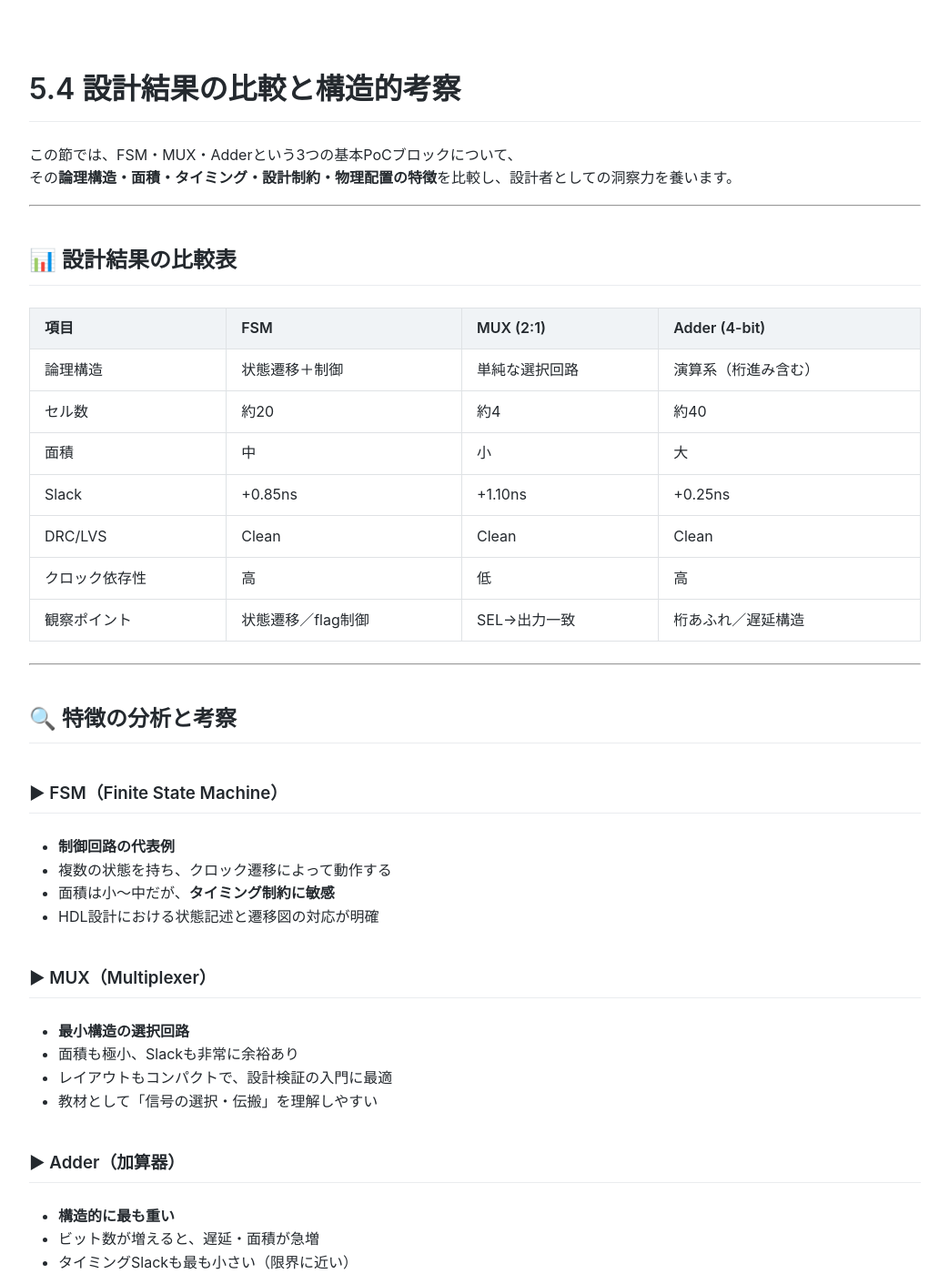
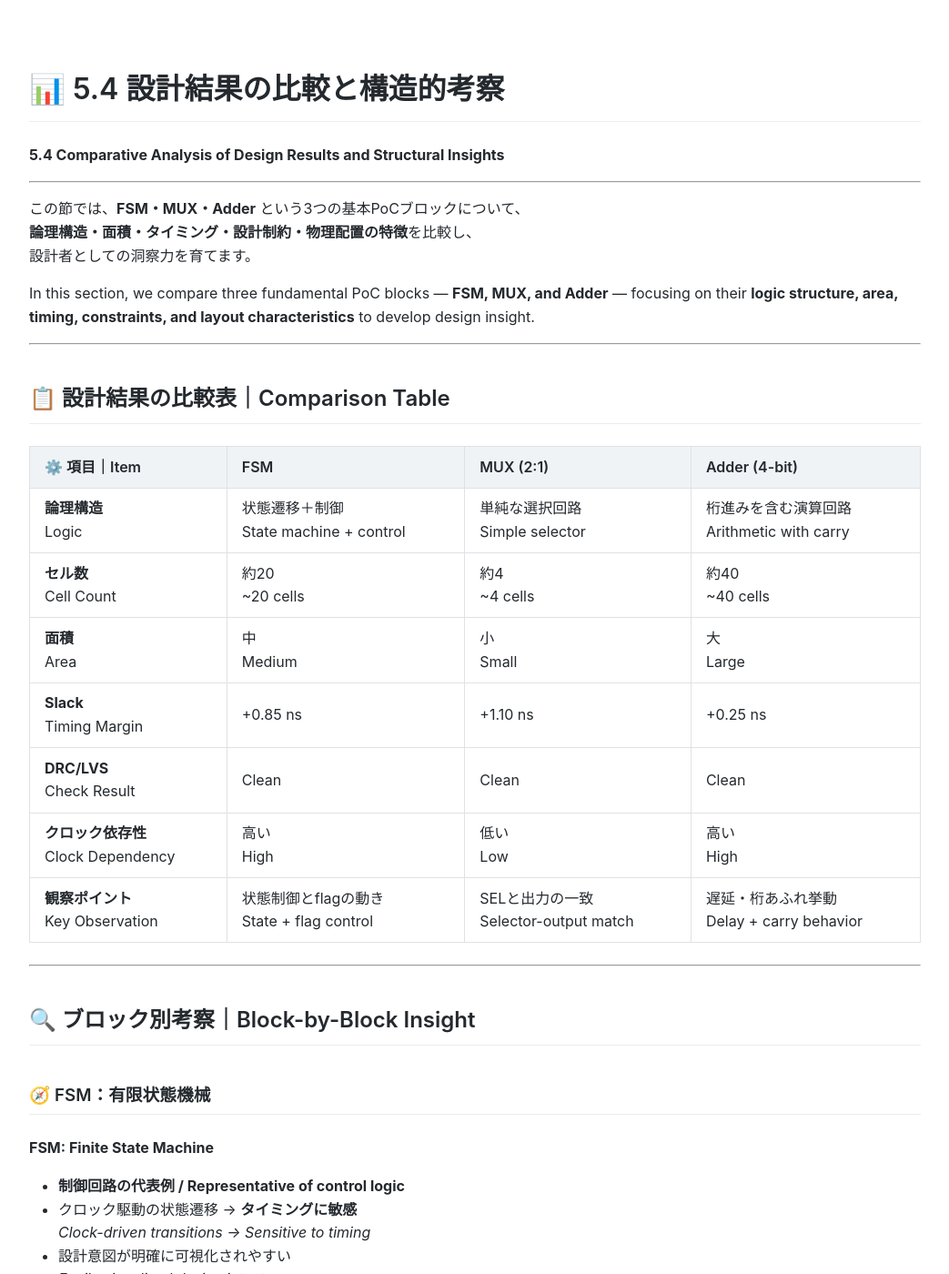
Before and after one commit to Samizo-AITL/Edusemi-v4x, a Jekyll site: the page built from e_chapter5_evaluation_and_report/5.4_comparison_summary.md, in a window 1280 px wide and 1400 px high. Shown: the whole window at 91% size, without its empty margins (118-1161 px from the left). Built offline with Jekyll 4.4.1, drawn with Linux system fonts in a browser that asks for light colours; our own code applies the rules of GitHub Pages for plain Markdown files; some of the changed text lies outside the part shown.

Commit message:
Update 5.4_comparison_summary.md

```diff
--- a/e_chapter5_evaluation_and_report/5.4_comparison_summary.md
+++ b/e_chapter5_evaluation_and_report/5.4_comparison_summary.md
@@ -1,63 +1,87 @@
-# 5.4 設計結果の比較と構造的考察
+---
+layout: default
+title: 5.4 設計結果の比較と構造的考察
+---
 
-この節では、FSM・MUX・Adderという3つの基本PoCブロックについて、
-その**論理構造・面積・タイミング・設計制約・物理配置の特徴**を比較し、設計者としての洞察力を養います。
+# 📊 5.4 設計結果の比較と構造的考察
+**5.4 Comparative Analysis of Design Results and Structural Insights**
 
 ---
 
-## 📊 設計結果の比較表
+この節では、**FSM・MUX・Adder** という3つの基本PoCブロックについて、
+**論理構造・面積・タイミング・設計制約・物理配置の特徴**を比較し、
+設計者としての洞察力を育てます。
 
-| 項目       | FSM         | MUX (2:1)     | Adder (4-bit) |
-|------------|-------------|---------------|----------------|
-| 論理構造   | 状態遷移＋制御 | 単純な選択回路 | 演算系（桁進み含む） |
-| セル数     | 約20        | 約4           | 約40           |
-| 面積       | 中          | 小            | 大             |
-| Slack      | +0.85ns     | +1.10ns       | +0.25ns        |
-| DRC/LVS    | Clean       | Clean         | Clean          |
-| クロック依存性 | 高         | 低            | 高             |
-| 観察ポイント | 状態遷移／flag制御 | SEL→出力一致 | 桁あふれ／遅延構造 |
+In this section, we compare three fundamental PoC blocks — **FSM, MUX, and Adder** — focusing on their **logic structure, area, timing, constraints, and layout characteristics** to develop design insight.
 
 ---
 
-## 🔍 特徴の分析と考察
+## 📋 設計結果の比較表｜Comparison Table
 
-### ▶ FSM（Finite State Machine）
-
-- **制御回路の代表例**
-- 複数の状態を持ち、クロック遷移によって動作する
-- 面積は小〜中だが、**タイミング制約に敏感**
-- HDL設計における状態記述と遷移図の対応が明確
-
-### ▶ MUX（Multiplexer）
-
-- **最小構造の選択回路**
-- 面積も極小、Slackも非常に余裕あり
-- レイアウトもコンパクトで、設計検証の入門に最適
-- 教材として「信号の選択・伝搬」を理解しやすい
-
-### ▶ Adder（加算器）
-
-- **構造的に最も重い**
-- ビット数が増えると、遅延・面積が急増
-- タイミングSlackも最も小さい（限界に近い）
-- クロック制約やセル選定により設計改善余地あり
+| ⚙️ 項目｜Item       | FSM                          | MUX (2:1)                      | Adder (4-bit)                   |
+|--------------------|-------------------------------|--------------------------------|---------------------------------|
+| **論理構造**<br>Logic | 状態遷移＋制御<br>State machine + control | 単純な選択回路<br>Simple selector | 桁進みを含む演算回路<br>Arithmetic with carry |
+| **セル数**<br>Cell Count | 約20<br>~20 cells            | 約4<br>~4 cells                | 約40<br>~40 cells               |
+| **面積**<br>Area    | 中<br>Medium                 | 小<br>Small                    | 大<br>Large                     |
+| **Slack**<br>Timing Margin | +0.85 ns                    | +1.10 ns                       | +0.25 ns                        |
+| **DRC/LVS**<br>Check Result | Clean                      | Clean                          | Clean                           |
+| **クロック依存性**<br>Clock Dependency | 高い<br>High                  | 低い<br>Low                    | 高い<br>High                    |
+| **観察ポイント**<br>Key Observation | 状態制御とflagの動き<br>State + flag control | SELと出力の一致<br>Selector-output match | 遅延・桁あふれ挙動<br>Delay + carry behavior |
 
 ---
 
-## 💡 教材的ポイント
+## 🔍 ブロック別考察｜Block-by-Block Insight
 
-| 学習要素         | FSM      | MUX      | Adder    |
-|------------------|----------|----------|----------|
-| 状態制御         | ◎        | ―        | △        |
-| 論理選択         | ―        | ◎        | △        |
-| 算術処理         | ―        | ―        | ◎        |
-| 配線密度の観察   | △        | ◎        | △        |
-| DRC/LVS学習効果  | ◎        | ◎        | ◎        |
+### 🧭 FSM：有限状態機械
+**FSM: Finite State Machine**
 
-このように、**各ブロックの性格は明確に異なる**ため、設計演習の題材として組み合わせることで、多様な評価軸を持つ訓練が可能になります。
+- **制御回路の代表例 / Representative of control logic**
+- クロック駆動の状態遷移 → **タイミングに敏感**
+  *Clock-driven transitions → Sensitive to timing*
+- 設計意図が明確に可視化されやすい
+  *Easily visualized design intent*
 
 ---
 
-## 🔗 次節への接続
+### 🧮 MUX：2:1セレクタ
+**MUX: 2-to-1 Multiplexer**
 
-次節 [5.5](5.5_improvement_feedback.md) では、これらの評価結果をもとに、設計改善のフィードバックを整理し、次の設計サイクルへどう活かすかを考察します。
+- **非常にシンプルな選択回路 / Simple selection logic**
+- 面積・遅延ともに最小 → **設計入門に最適**
+  *Minimal area/delay → Good for beginners*
+- 波形観察しやすく教材に最適
+  *Ideal for learning signal flow*
+
+---
+
+### ➕ Adder：4ビット加算器
+**Adder: 4-bit Binary Adder**
+
+- **構造的に重い処理回路 / Structurally heavy arithmetic**
+- 桁数が増えるほど遅延増加 → **タイミングに注意**
+  *Delay increases with bit-width → Timing critical*
+- 設計・合成時の調整余地あり
+  *Has room for design optimization*
+
+---
+
+## 📘 教材的まとめ｜Educational Summary
+
+| 🔍 学習観点｜Learning Aspect       | FSM | MUX | Adder |
+|-------------------------------|-----|-----|-------|
+| 状態制御<br>State Control     | ◎   | ―   | △     |
+| 論理選択<br>Logic Selection   | ―   | ◎   | △     |
+| 算術処理<br>Arithmetic Logic  | ―   | ―   | ◎     |
+| 配線密度観察<br>Layout Density | △   | ◎   | △     |
+| 検証体験<br>Verification Practice | ◎   | ◎   | ◎     |
+
+> 各ブロックの特性は明確に異なるため、組み合わせて使うことで多面的な設計学習が可能になります。
+> *The unique characteristics of each block make them suitable for diverse design training when combined.*
+
+---
+
+## 🔗 次節への接続｜Next Section
+
+次節 [5.5 設計改善とフィードバック](5.5_improvement_feedback.md) では、これらの評価結果を踏まえ、**どのように設計を改善・最適化するか**を具体的に検討していきます。
+
+---
```
